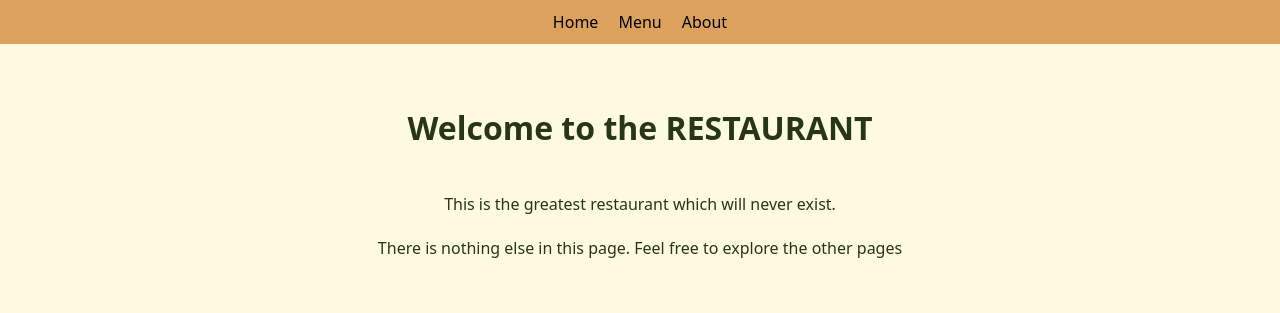
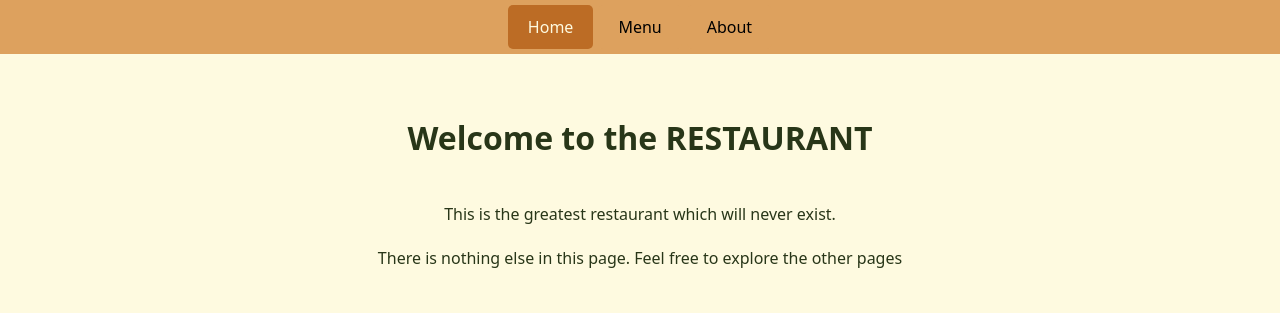
Before and after one commit to emam04bd/odin-restaurant, a website built with webpack: page src/template.html in a window 1280 px wide. Built offline with nearby package versions, Linux system fonts and the light colour scheme.

Commit message:
refact: use js to show home content

```diff
--- a/src/index.js
+++ b/src/index.js
@@ -1 +1,23 @@
 import "./styles.css";
+
+const contentContainerEl = document.querySelector("#content");
+
+const navBtnEls = document.querySelectorAll(".nav-btn");
+navBtnEls.forEach((el) => el.classList.remove("hovering"));
+navBtnEls[0].classList.add("hovering");
+
+const homeH1El = document.createElement("h1");
+homeH1El.classList.add("home");
+homeH1El.innerText = "Welcome to the RESTAURANT";
+contentContainerEl.appendChild(homeH1El);
+
+const homeP1El = document.createElement("p");
+homeP1El.classList.add("home");
+homeP1El.innerText = "This is the greatest restaurant which will never exist.";
+contentContainerEl.appendChild(homeP1El);
+
+const homeP2El = document.createElement("p");
+homeP2El.classList.add("home");
+homeP2El.innerText =
+	"There is nothing else in this page. Feel free to explore the other pages";
+contentContainerEl.appendChild(homeP2El);
--- a/src/styles.css
+++ b/src/styles.css
@@ -1,8 +1,7 @@
 :root {
-	--olive-leaf-color: #606c38;
-	--black-forest-color: #283618;
-	--cornsilk-color: #fefae0;
-	--light-caramel-color: #dda15e;
+	--blackish-color: #283618;
+	--whitish-color: #fefae0;
+	--light-coper-color: #dda15e;
 	--coper-color: #bc6c25;
 }
 
@@ -14,12 +13,12 @@
 body {
 	min-height: 100vh;
 	line-height: 1.5;
-	background-color: var(--cornsilk-color);
+	background-color: var(--whitish-color);
 
 	font-family:
 		system-ui, "Segoe UI", Roboto, Helvetica, Arial, sans-serif,
 		"Apple Color Emoji", "Segoe UI Emoji", "Segoe UI Symbol";
-	color: var(--black-forest-color);
+	color: var(--blackish-color);
 }
 
 button {
@@ -28,23 +27,29 @@ button {
 
 nav {
 	width: 100vw;
-	background-color: var(--light-caramel-color);
-	color: var(--olive-leaf-color);
+	padding: 5px 0;
+	background-color: var(--light-coper-color);
 	display: flex;
 	align-items: center;
 	justify-content: center;
+	gap: 5px;
 }
 
-nav button {
-	padding: 10px;
+.nav-btn {
+	padding: 10px 20px;
 	background-color: inherit;
 	border: none;
 	border-radius: 5px;
+	cursor: pointer;
 }
 
 nav button:hover {
 	background-color: var(--coper-color);
-	color: var(--cornsilk-color);
+}
+
+.hovering {
+	background-color: var(--coper-color);
+	color: var(--whitish-color);
 }
 
 #content {
--- a/src/template.html
+++ b/src/template.html
@@ -8,20 +8,11 @@
 	<body>
 		<header>
 			<nav>
-				<button type="button">Home</button>
-				<button type="button">Menu</button>
-				<button type="button">About</button>
+				<button class="nav-btn" type="button">Home</button>
+				<button class="nav-btn" type="button">Menu</button>
+				<button class="nav-btn" type="button">About</button>
 			</nav>
 		</header>
-		<div id="content">
-			<h1 class="home">Welcome to the RESTAURANT</h1>
-			<p class="home">
-				This is the greatest restaurant which will never exist.
-			</p>
-			<p class="home">
-				There is nothing else in this page. Feel free to explore the
-				other pages
-			</p>
-		</div>
+		<div id="content"></div>
 	</body>
 </html>
```
